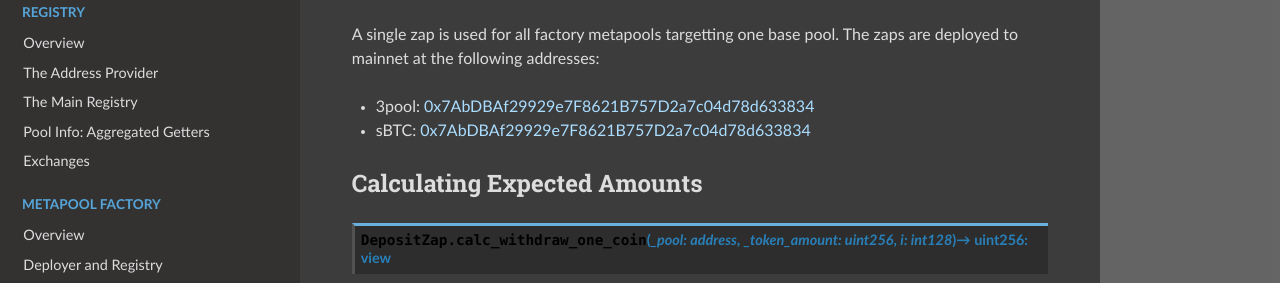
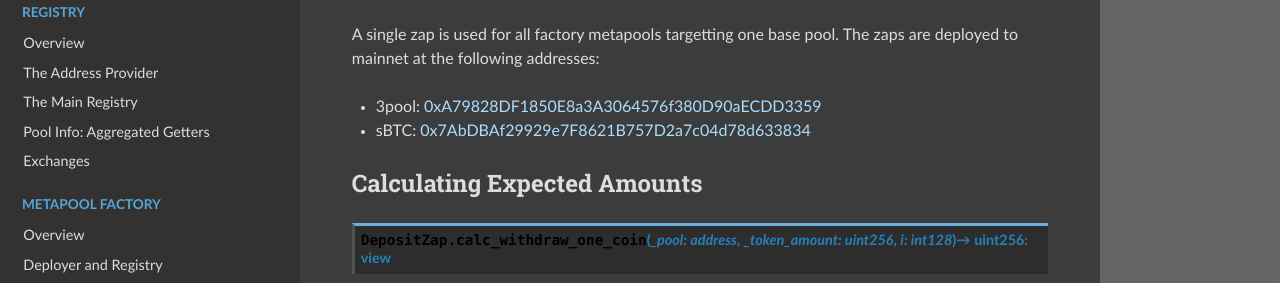
Before and after one commit to softlinkprotocol/curve-docs, a Sphinx documentation site: the page built from docs/factory-deposits.rst, in a window 1280 px wide and 900 px high. Shown: the part 265-548 px from the top of the window. Built offline with Sphinx 7.4.7 and the Read the Docs theme 2.0.0, drawn with Linux system fonts in a browser that asks for light colours.

Commit message:
Fix the address for the 3pool Zap (Depositer)

```diff
--- a/docs/factory-deposits.rst
+++ b/docs/factory-deposits.rst
@@ -11,7 +11,7 @@ Deployment Addresses
 
 A single zap is used for all factory metapools targetting one base pool. The zaps are deployed to mainnet at the following addresses:
 
-* 3pool: `0x7AbDBAf29929e7F8621B757D2a7c04d78d633834 <https://etherscan.io/address/0x7abdbaf29929e7f8621b757d2a7c04d78d633834>`_
+* 3pool: `0xA79828DF1850E8a3A3064576f380D90aECDD3359 <https://etherscan.io/address/0xa79828df1850e8a3a3064576f380d90aecdd3359>`_
 * sBTC: `0x7AbDBAf29929e7F8621B757D2a7c04d78d633834  <https://etherscan.io/address/0x7abdbaf29929e7f8621b757d2a7c04d78d633834>`_
 
 
```
